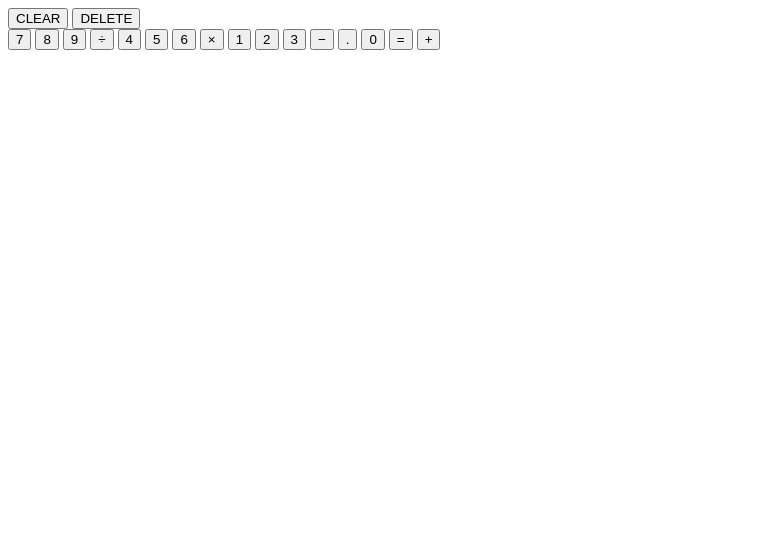
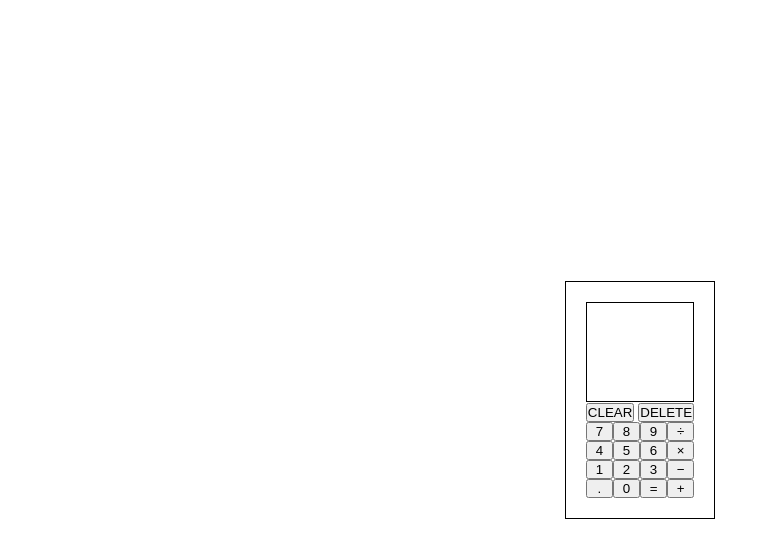
Before and after one commit to northsurapee/Odin_Calculator, a plain HTML site: page index.html in a window 1280 px wide. Shown: the whole page, without its empty margins (0-770 px from the left). Drawn offline with Linux system fonts and the light colour scheme.

Commit message:
Add basic style to the calculator

```diff
--- a/index.html
+++ b/index.html
@@ -5,6 +5,7 @@
     <meta http-equiv="X-UA-Compatible" content="IE=edge">
     <meta name="viewport" content="width=device-width, initial-scale=1.0">
     <title>Calculator</title>
+    <link rel="stylesheet" href="styles.css">
 </head>
 <body>
     <div class="container">
@@ -37,6 +38,6 @@
             </div>
         </div>
     </div>
-
+    <script src="script.js" defer></script>
 </body>
 </html>
--- a/styles.css
+++ b/styles.css
@@ -0,0 +1,48 @@
+/* DEFINE VARIABLE */
+
+/* clear all default padding and margin */
+*,
+*::before,
+*::after {
+    box-sizing: border-box;
+    padding: 0;
+    margin: 0;
+}
+
+/* WHOLE PAGE */
+body {
+    font-family: 'Roboto', sans-serif;
+    display: flex;
+    justify-content: center;
+    align-items: center;
+    height: 100vh;
+}
+
+.container {
+    display: flex;
+    flex-direction: column;
+    justify-content: center;
+    align-items: center;
+    padding: 20px;
+    border: 1px solid black;
+}
+
+.button-container {
+    display: flex;
+    flex-direction: column;
+    justify-content: center;
+    align-items: center;
+}
+
+.lower-button-container {
+    display: grid;
+    grid-template-columns: repeat(4, 1fr);
+    grid-template-rows: repeat(4, 1fr);
+    width: 100%;
+}
+
+.display-container {
+    height: 100px;
+    width: 100%;
+    border: 1px solid black;
+}
```
